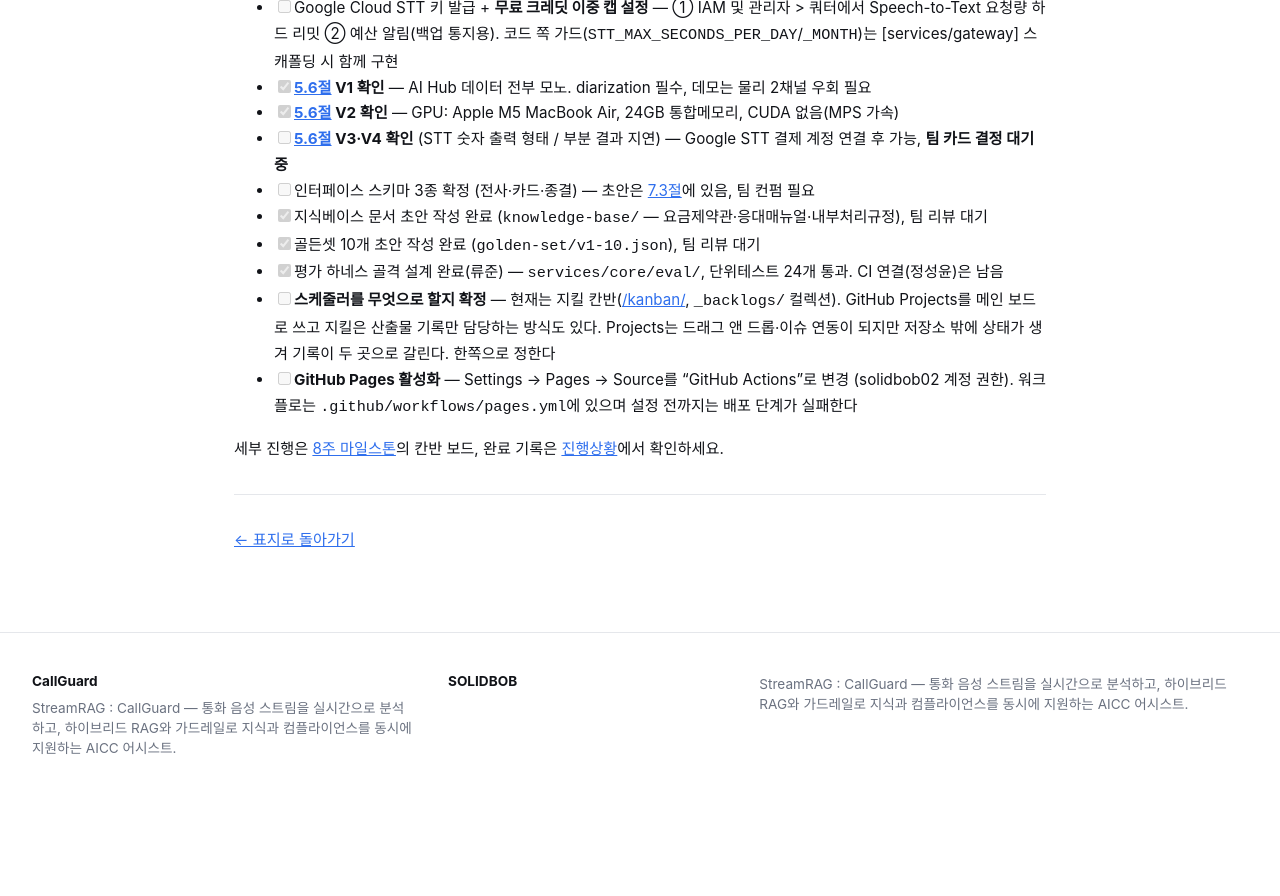
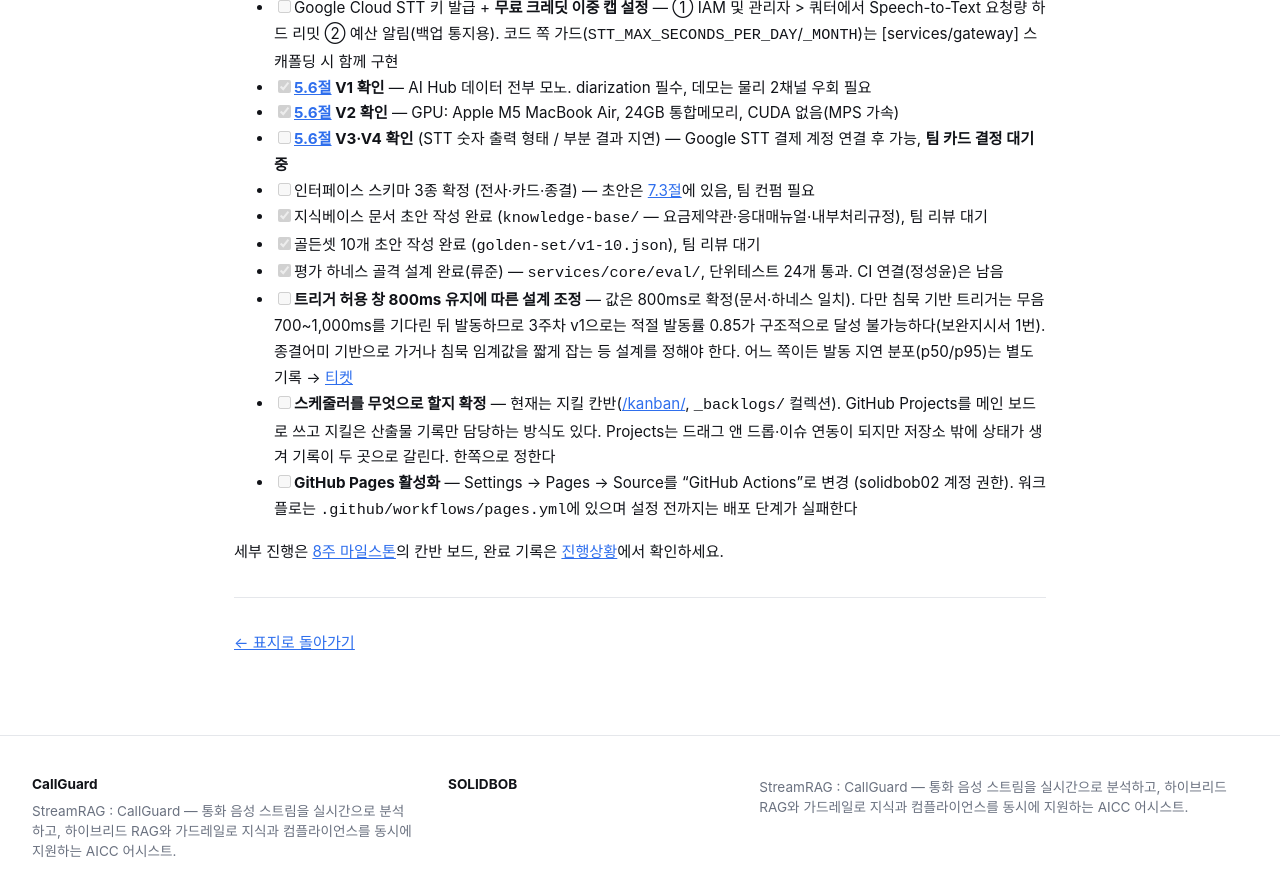
Before and after one commit to solidbob02/call.solidbob.cloud, a Jekyll site: the page built from jekyll/open-items.markdown, in a window 1280 px wide and 900 px high, scrolled down 825 px. Shown: the top 896 px of the window. Built offline with Jekyll 4.4.1, drawn with Linux system fonts in a browser that asks for light colours; before the commit the page ends 1622 px from its top, so only the background shows below that.

Commit message:
docs: 트리거 허용 창 관련 미결 항목 추가
Co-Authored-By: Claude Opus 5 <noreply@anthropic.com>

```diff
--- a/jekyll/open-items.markdown
+++ b/jekyll/open-items.markdown
@@ -26,6 +26,7 @@ permalink: /open-items/
 - [x] 지식베이스 문서 초안 작성 완료 (`knowledge-base/` — 요금제약관·응대매뉴얼·내부처리규정), 팀 리뷰 대기
 - [x] 골든셋 10개 초안 작성 완료 (`golden-set/v1-10.json`), 팀 리뷰 대기
 - [x] 평가 하네스 골격 설계 완료(류준) — `services/core/eval/`, 단위테스트 24개 통과. CI 연결(정성윤)은 남음
+- [ ] **트리거 허용 창 800ms 유지에 따른 설계 조정** — 값은 800ms로 확정(문서·하네스 일치). 다만 침묵 기반 트리거는 무음 700~1,000ms를 기다린 뒤 발동하므로 3주차 v1으로는 적절 발동률 0.85가 구조적으로 달성 불가능하다(보완지시서 1번). 종결어미 기반으로 가거나 침묵 임계값을 짧게 잡는 등 설계를 정해야 한다. 어느 쪽이든 발동 지연 분포(p50/p95)는 별도 기록 → [티켓](/backlog/w1-trigger-window/)
 - [ ] **스케줄러를 무엇으로 할지 확정** — 현재는 지킬 칸반([/kanban/](/kanban/), `_backlogs/` 컬렉션). GitHub Projects를 메인 보드로 쓰고 지킬은 산출물 기록만 담당하는 방식도 있다. Projects는 드래그 앤 드롭·이슈 연동이 되지만 저장소 밖에 상태가 생겨 기록이 두 곳으로 갈린다. 한쪽으로 정한다
 - [ ] **GitHub Pages 활성화** — Settings → Pages → Source를 "GitHub Actions"로 변경 (solidbob02 계정 권한). 워크플로는 `.github/workflows/pages.yml`에 있으며 설정 전까지는 배포 단계가 실패한다
 
```
